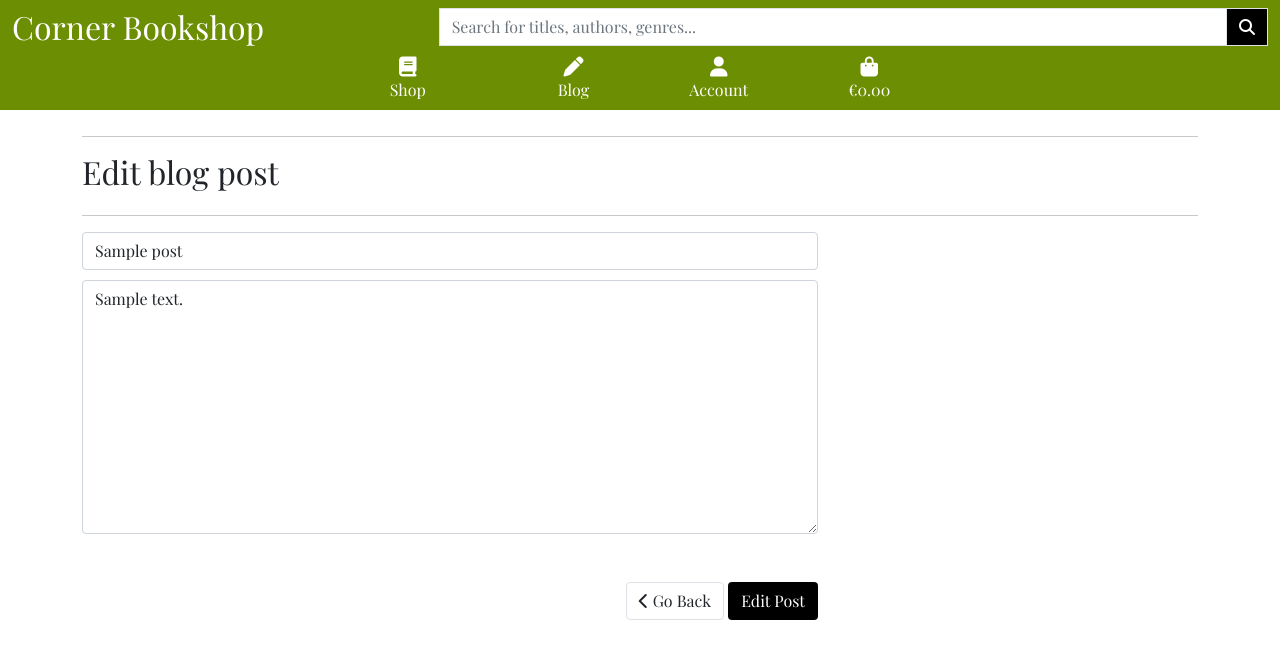
After one commit to Code-Institute-Submissions/https-github.com-finnahern-django-ecommerce-ms5MaResub, a Django app: a page that uses blog/templates/blog/edit_post.html in a window 1280 px wide. The commit adds this page. Shown: the top 659 px of the page. Run offline with Django 4.2, Linux system fonts and the light colour scheme; a user stored in the database is signed in; tables that the repository leaves empty hold one stand-in row (values such as "Sample post"); some libraries are stand-ins or nearby versions.

Commit message:
Add edit function for blog posts for the super user

```diff
--- a/blog/forms.py
+++ b/blog/forms.py
@@ -10,3 +10,12 @@ class CreatePostForm(forms.ModelForm):
     class Meta:
         model = Post
         fields = ["title", "body"]
+
+
+class EditPostForm(forms.ModelForm):
+    """
+    Form for the super user to edit existing blog posts.
+    """
+    class Meta:
+        model = Post
+        fields = ["title", "body"]
--- a/blog/models.py
+++ b/blog/models.py
@@ -21,7 +21,7 @@ class Post(models.Model):
 
     def save(self, *args, **kwargs):
         """
-        Generate an order number if one hasn't been set already
+        Generate an slug and publish date if they haven't been set already
         """
         if not self.slug:
             self.slug = self.title.lower().replace(" ", "-")
@@ -37,4 +37,15 @@ class Post(models.Model):
                        args=[self.publish.year,
                              self.publish.month,
                              self.publish.day,
+                             self.publish.hour,
+                             self.publish.minute,
                              self.slug])
+
+    def get_edit_url(self):
+        return reverse("edit_post",
+                       args=[self.publish.year,
+                             self.publish.month,
+                             self.publish.day,
+                             self.publish.hour,
+                             self.publish.minute,
+                             self.slug])
--- a/blog/templates/blog/blog_post.html
+++ b/blog/templates/blog/blog_post.html
@@ -17,10 +17,10 @@
                             <span class="icon"><i class="fas fa-trash"></i></span>
                             <span class="font-weight-bold font-color-danger">Delete Post</span>
                         </button>
-                        <button id="edit-post-button" class="btn btn-outline-black border float-end">
+                        <a href="{{ post.get_edit_url }}" class="btn btn-outline border float-end" id="edit-post-button">
                             <span class="icon"><i class="fa-solid fa-pen-to-square"></i></span>
                             <span class="font-weight-bold">Edit Post</span>
-                        </button>
+                        </a>
                     </div>
                 {% endif %}
                 <h2 class="logo-font mb-0">{{ post.title }}</h2>
--- /dev/null
+++ b/blog/templates/blog/edit_post.html
@@ -0,0 +1,44 @@
+{% extends "base.html" %}
+{% load static %}
+{% load crispy_forms_tags %}
+
+{% block page_header %}
+<div class="container header-container">
+    <div class="row">
+        <div class="col">
+            <hr>
+            <h2 class="logo-font mb-4">Edit blog post</h2>
+            <hr>
+        </div>
+    </div>
+</div>
+{% endblock %}
+
+{% block content %}
+    <div class="container">
+        <div class="row">
+            <div class="col-8">
+                <form action="{{ post.get_edit_url }}" method="POST" id="edit-post-form">
+                    {% csrf_token %}
+                    <fieldset>
+                        {{ form.title | as_crispy_field }}
+                        {{ form.body | as_crispy_field }}
+                    </fieldset>
+
+                    <div class="submit-button text-end mt-5 mb-2">
+                        <a href="{% url 'blog' %}" class="btn btn-outline border">
+                            <span class="icon"><i class="fas fa-chevron-left"></i></span>
+                            <span class="font-weight-bold">Go Back</span>
+                        </a>
+                        <button id="submit-button" class="btn btn-black">
+                            <span class="font-weight-bold">Edit Post</span>
+                        </button>
+                    </div>
+                </form>
+            </div>
+        </div>
+    </div>
+{% endblock %}
+
+{% block postloadjs %}
+{% endblock %}
--- a/blog/urls.py
+++ b/blog/urls.py
@@ -3,6 +3,7 @@ from . import views
 
 urlpatterns = [
     path("", views.blog_list, name="blog"),
-    path("<int:year>/<int:month>/<int:day>/<slug:post>/", views.blog_post, name="blog_post"),
+    path("<int:year>/<int:month>/<int:day>/<int:hour>/<int:minute>/<slug:post>/", views.blog_post, name="blog_post"),
     path("new_post/", views.add_post, name="add_post"),
+    path("edit_post/<int:year>/<int:month>/<int:day>/<int:hour>/<int:minute>/<slug:post>/", views.edit_post, name="edit_post"),
 ]
--- a/blog/views.py
+++ b/blog/views.py
@@ -1,7 +1,7 @@
 from django.shortcuts import render, get_object_or_404
 from django.contrib.auth.decorators import user_passes_test
 from .models import Post
-from .forms import CreatePostForm
+from .forms import CreatePostForm, EditPostForm
 
 
 def blog_list(request):
@@ -18,16 +18,17 @@ def blog_list(request):
     return render(request, template, context)
 
 
-def blog_post(request, year, month, day, post):
+def blog_post(request, year, month, day, hour, minute, post):
     """
     A view to render an individual page for each
     blog post in the database.
     """
-
     post = get_object_or_404(Post, slug=post,
                              publish__year=year,
                              publish__month=month,
-                             publish__day=day)
+                             publish__day=day,
+                             publish__hour=hour,
+                             publish__minute=minute)
     template = "blog/blog_post.html"
     context = {
         "post": post
@@ -53,3 +54,26 @@ def add_post(request):
     else:
         form = CreatePostForm()
     return render(request, "blog/new_post.html", {"form": form})
+
+
+@user_passes_test(lambda u: u.is_superuser)
+def edit_post(request, year, month, day, hour, minute, post):
+    """
+    A view to to display and submit forms to allow
+    the super user to edit existing posts
+    """
+    post = get_object_or_404(Post, slug=post,
+                                   publish__year=year,
+                                   publish__month=month,
+                                   publish__day=day,
+                                   publish__hour=hour,
+                                   publish__minute=minute)
+    if request.method == "POST":
+        form = EditPostForm(request.POST, instance=post)
+        if form.is_valid():
+            form.save()
+            return render(request, "blog/blog_post.html", {"post": post})
+    else:
+        data = {"title": post.title, "body": post.body}
+        form = EditPostForm(initial=data)
+    return render(request, "blog/edit_post.html", {"form": form})
```
